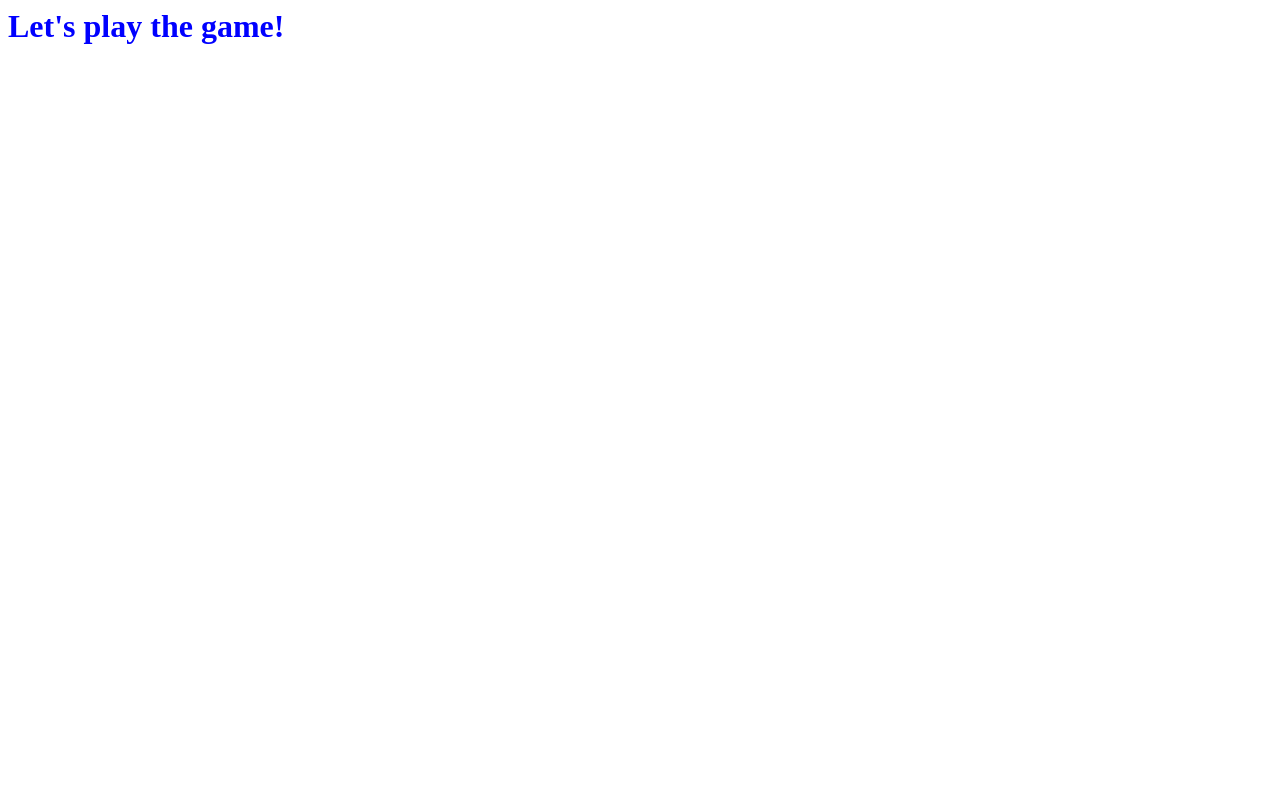
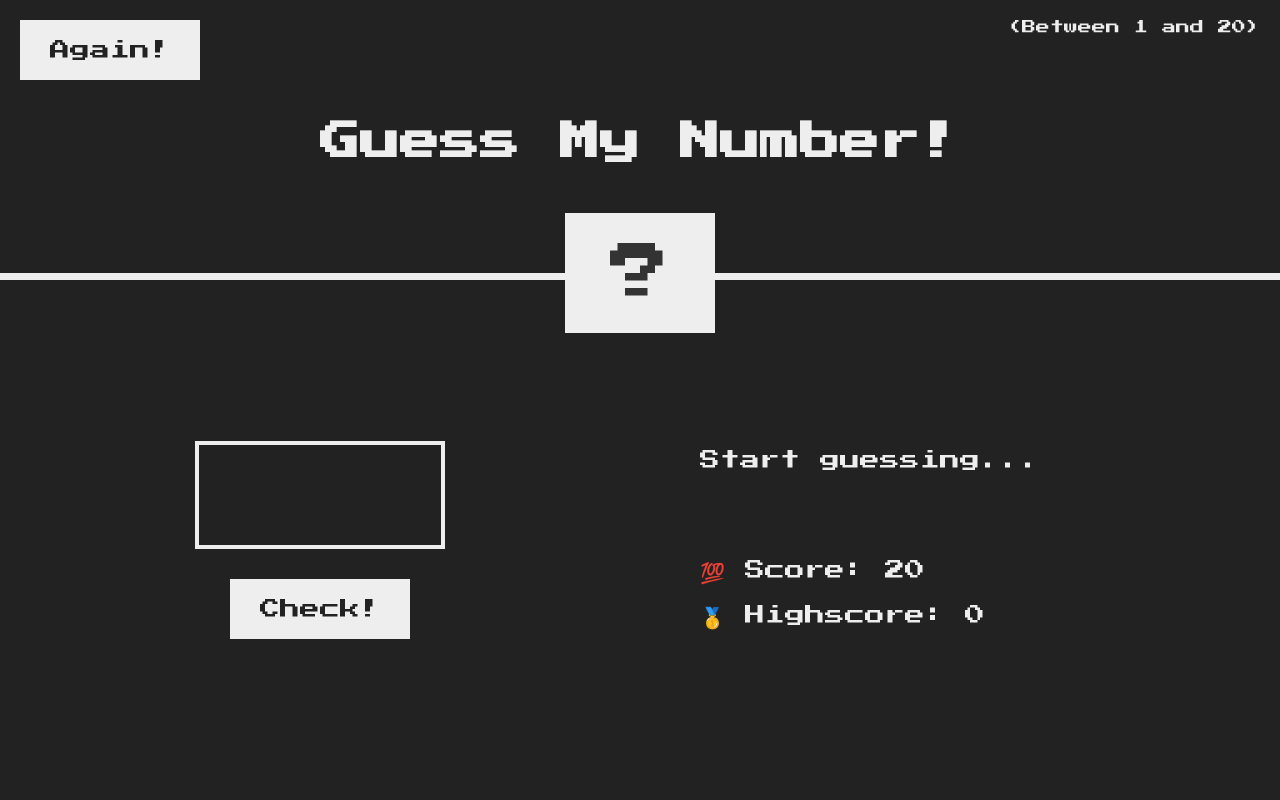
Before and after one commit to luharaca/guess-number-game, a plain HTML site: page index.html in a window 1280 px wide. Drawn offline with Linux system fonts and the light colour scheme.

Commit message:
Starter page

```diff
--- a/index.html
+++ b/index.html
@@ -1,11 +1,32 @@
-<html>
+<!DOCTYPE html>
+<html lang="en">
   <head>
-    <title id="title">Number Guessing Game!</title>
-    <link href="style.css" rel="stylesheet" />
+    <meta charset="UTF-8" />
+    <meta name="viewport" content="width=device-width, initial-scale=1.0" />
+    <meta http-equiv="X-UA-Compatible" content="ie=edge" />
+    <link rel="stylesheet" href="style.css" />
+    <title>Guess My Number!</title>
+  </head>
+  <body>
+    <header>
+      <h1>Guess My Number!</h1>
+      <p class="between">(Between 1 and 20)</p>
+      <button class="btn again">Again!</button>
+      <div class="number">?</div>
+    </header>
+    <main>
+      <section class="left">
+        <input type="number" class="guess" />
+        <button class="btn check">Check!</button>
+      </section>
+      <section class="right">
+        <p class="message">Start guessing...</p>
+        <p class="label-score">💯 Score: <span class="score">20</span></p>
+        <p class="label-highscore">
+          🥇 Highscore: <span class="highscore">0</span>
+        </p>
+      </section>
+    </main>
     <script src="script.js"></script>
-  </head>
-
-  <body>
-    <h1 class="test">Let's play the game!</h1>
   </body>
 </html>
--- a/script.js
+++ b/script.js
@@ -1,3 +1,3 @@
 "use strict";
 
-console.log(document.querySelector("#title").textContent);
+console.log(document.querySelector("head title"));
--- a/style.css
+++ b/style.css
@@ -1,3 +1,119 @@
+@import url("https://fonts.googleapis.com/css?family=Press+Start+2P&display=swap");
+
+* {
+  margin: 0;
+  padding: 0;
+  box-sizing: inherit;
+}
+
+html {
+  font-size: 62.5%;
+  box-sizing: border-box;
+}
+
+body {
+  font-family: "Press Start 2P", sans-serif;
+  color: #eee;
+  background-color: #222;
+  /* background-color: #60b347; */
+}
+
+/* LAYOUT */
+header {
+  position: relative;
+  height: 35vh;
+  border-bottom: 7px solid #eee;
+}
+
+main {
+  height: 65vh;
+  color: #eee;
+  display: flex;
+  align-items: center;
+  justify-content: space-around;
+}
+
+.left {
+  width: 52rem;
+  display: flex;
+  flex-direction: column;
+  align-items: center;
+}
+
+.right {
+  width: 52rem;
+  font-size: 2rem;
+}
+
+/* ELEMENTS STYLE */
 h1 {
-  color: blue;
+  font-size: 4rem;
+  text-align: center;
+  position: absolute;
+  width: 100%;
+  top: 52%;
+  left: 50%;
+  transform: translate(-50%, -50%);
 }
+
+.number {
+  background: #eee;
+  color: #333;
+  font-size: 6rem;
+  width: 15rem;
+  padding: 3rem 0rem;
+  text-align: center;
+  position: absolute;
+  bottom: 0;
+  left: 50%;
+  transform: translate(-50%, 50%);
+}
+
+.between {
+  font-size: 1.4rem;
+  position: absolute;
+  top: 2rem;
+  right: 2rem;
+}
+
+.again {
+  position: absolute;
+  top: 2rem;
+  left: 2rem;
+}
+
+.guess {
+  background: none;
+  border: 4px solid #eee;
+  font-family: inherit;
+  color: inherit;
+  font-size: 5rem;
+  padding: 2.5rem;
+  width: 25rem;
+  text-align: center;
+  display: block;
+  margin-bottom: 3rem;
+}
+
+.btn {
+  border: none;
+  background-color: #eee;
+  color: #222;
+  font-size: 2rem;
+  font-family: inherit;
+  padding: 2rem 3rem;
+  cursor: pointer;
+}
+
+.btn:hover {
+  background-color: #ccc;
+}
+
+.message {
+  margin-bottom: 8rem;
+  height: 3rem;
+}
+
+.label-score {
+  margin-bottom: 2rem;
+}
```
